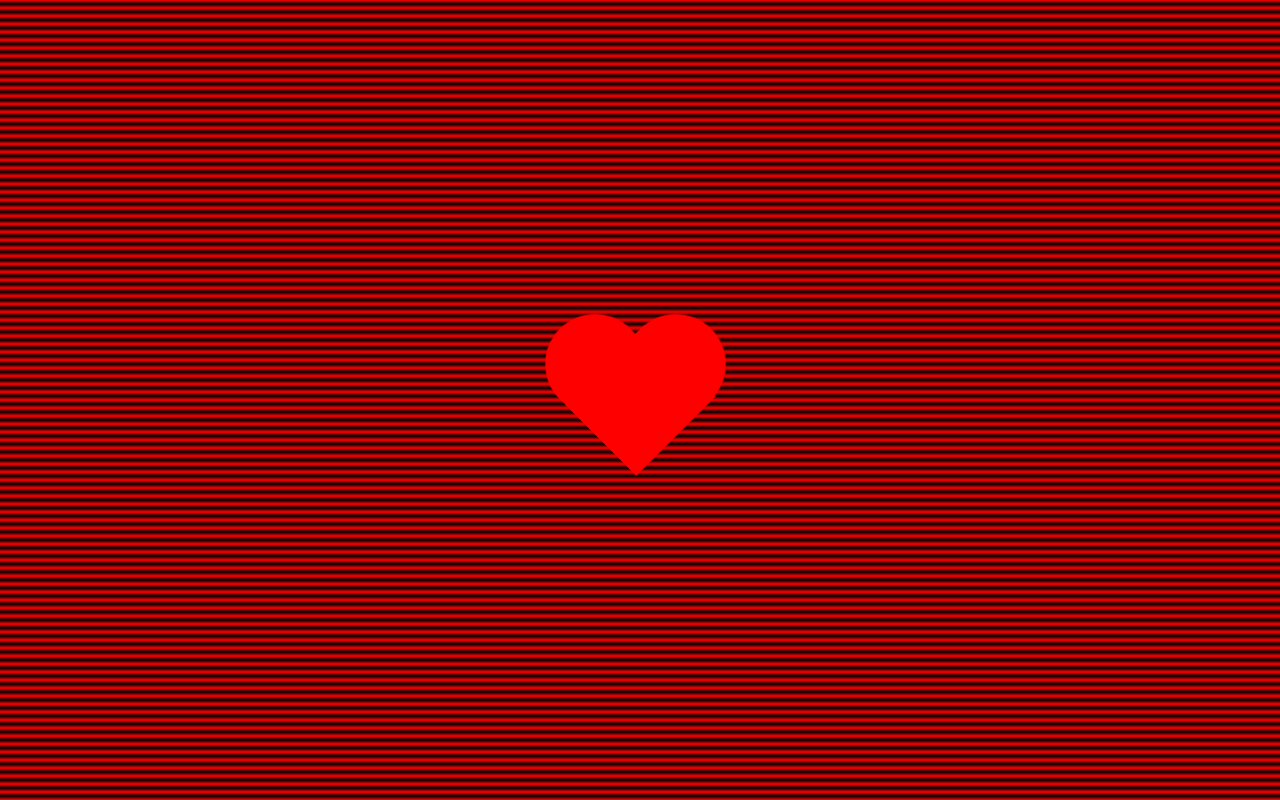
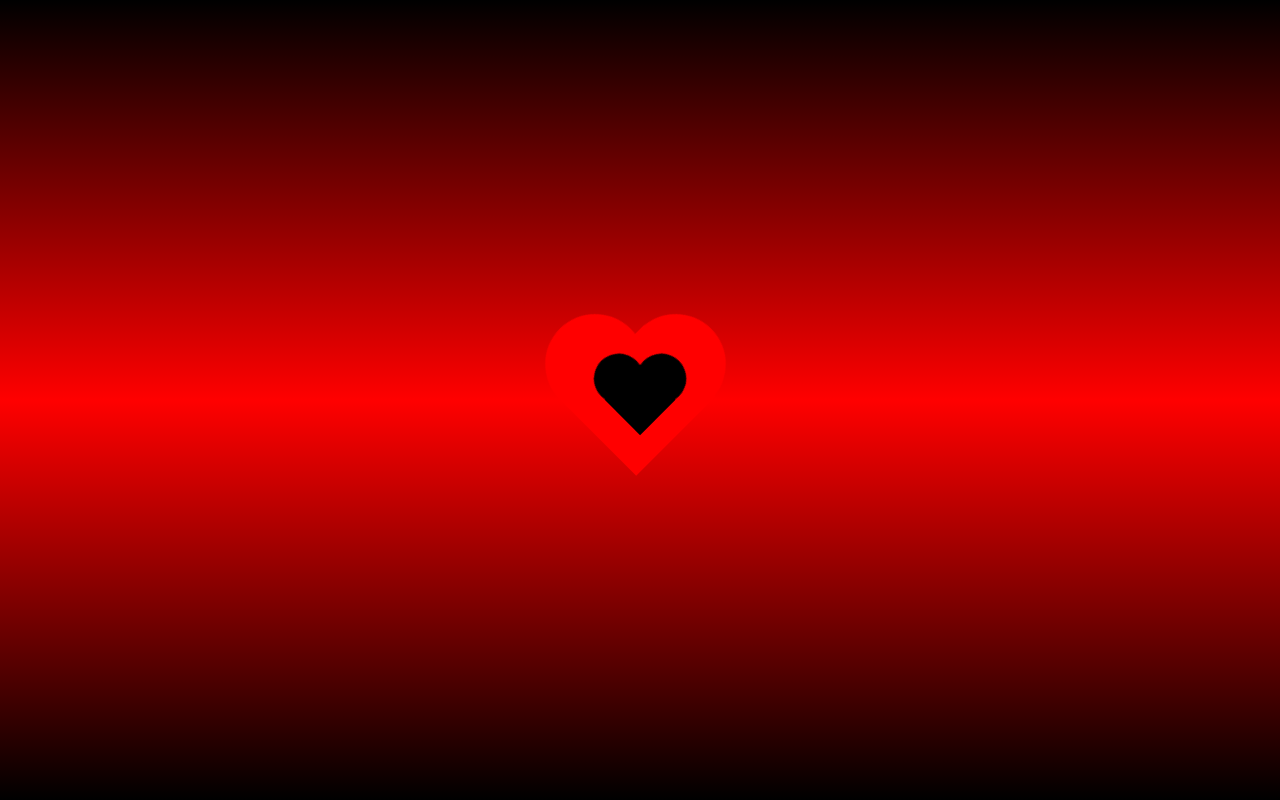
Before and after one commit to Fnaz40/practice-page, a plain HTML site: page index.html in a window 1280 px wide. Drawn offline with Linux system fonts and the light colour scheme.

Commit message:
Add files via upload

```diff
--- a/index.html
+++ b/index.html
@@ -10,11 +10,10 @@
 </head>
 
 <body>
-    <!-- <main id="body"> -->
-        <!-- <div class="back"></div> -->
+        <div class="back"></div>
         <div class="heart"></div>
-        <!-- <button>START</button> -->
-    <!-- </main> -->
+        <div class="small-heart"></div>
+        <button>START</button>
 </body>
 
 </html>
--- a/style.css
+++ b/style.css
@@ -1,7 +1,7 @@
 body{
-  background-image: linear-gradient(red, black, red);
+  height: 600px;
 }
-/* .back {
+.back {
     position: fixed;
     padding: 0;
     margin: 0;
@@ -9,12 +9,13 @@ body{
     left: 0;
     width: 100%;
     height: 100%;
-    background: white;
+    background-image: linear-gradient(black, red, black);
+    /* background-color: rgb(37, 35, 35); */
     animation-name: backdiv;
     animation-duration: 1s;
     animation-iteration-count: infinite;
 
-  } */
+  }
 
   .heart {
     position: absolute;
@@ -55,7 +56,7 @@ body{
 
   @keyframes backdiv {
     50% {
-      background: #ffe6f2;
+      background-image: linear-gradient(red, black, red);
     }
   }
 
@@ -67,14 +68,46 @@ body{
       transform: scale(0.6) rotate(-45deg);
     }
   }
-  #body{
-    text-align: center;
-    margin-top: 5em;
-    color: white;
+  .small-heart {
+    position: absolute;
+    margin: auto;
+    top: 0;
+    right: 0;
+    bottom: 0;
+    left: 0;
+    background-color: black;
+    height: 3.1em;
+    width: 3.1em;
+    transform: rotate(-45deg);
+    animation-name: beat;
+    animation-duration: 1s;
+    animation-iteration-count: infinite;
   }
-  header{
-    background-color: #150101cc;
-    color: white;
-    padding-top: 2px;
-    margin-top: -1em;
+  .small-heart:after {
+    background-color: black;
+    content: "";
+    border-radius: 50%;
+    position: absolute;
+    width: 50px;
+    height: 50px;
+    top: 0px;
+    left: 30px;
+}
+  .small-heart:before {
+    background-color: black;
+    content: "";
+    border-radius: 50%;
+    position: absolute;
+    width: 50px;
+    height: 50px;
+    top: -30px;
+    left: 0px;
   }
+  @keyframes beat {
+    0% {
+      transform: scale(1) rotate(-45deg);
+    }
+    50% {
+      transform: scale(0.6) rotate(-45deg);
+    }
+  }
```
